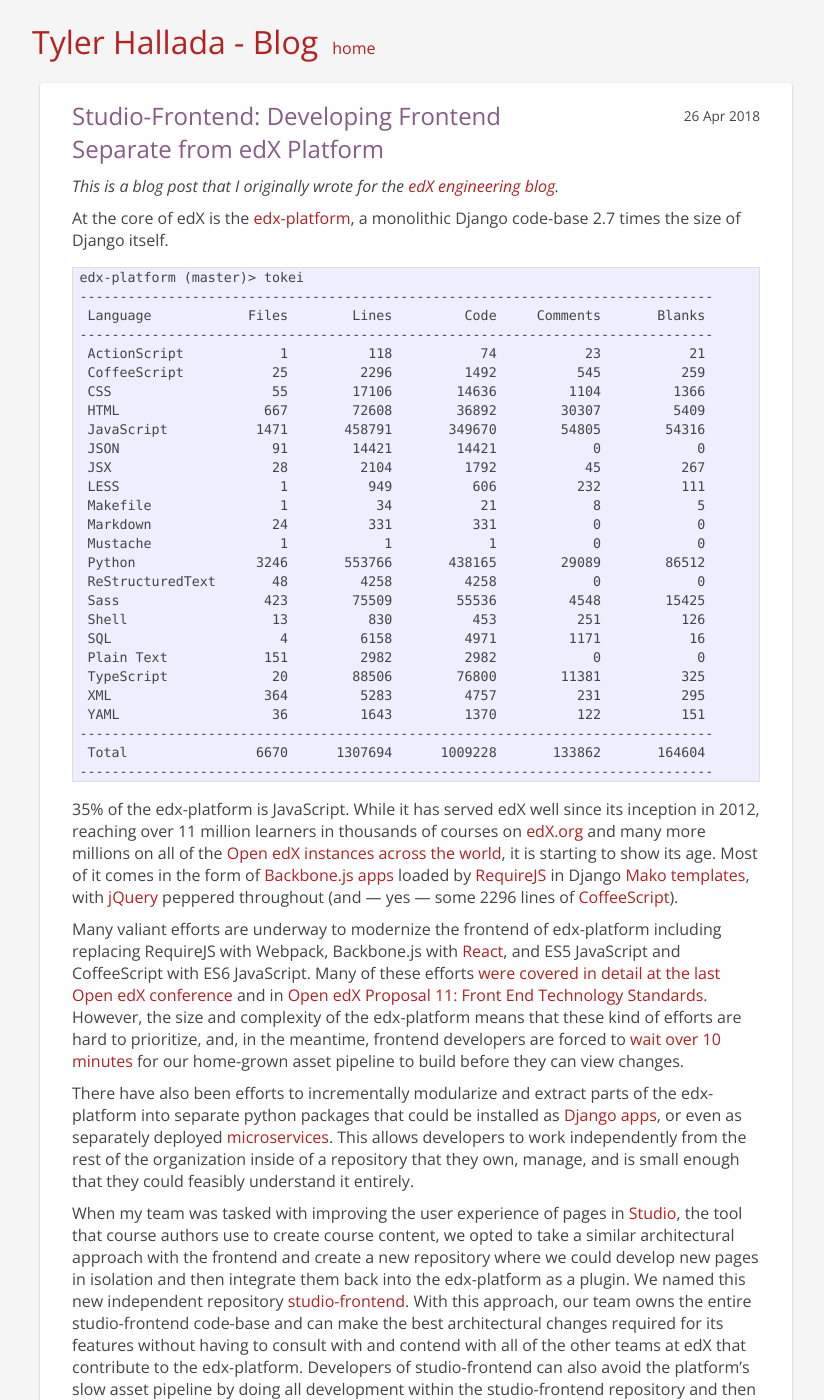
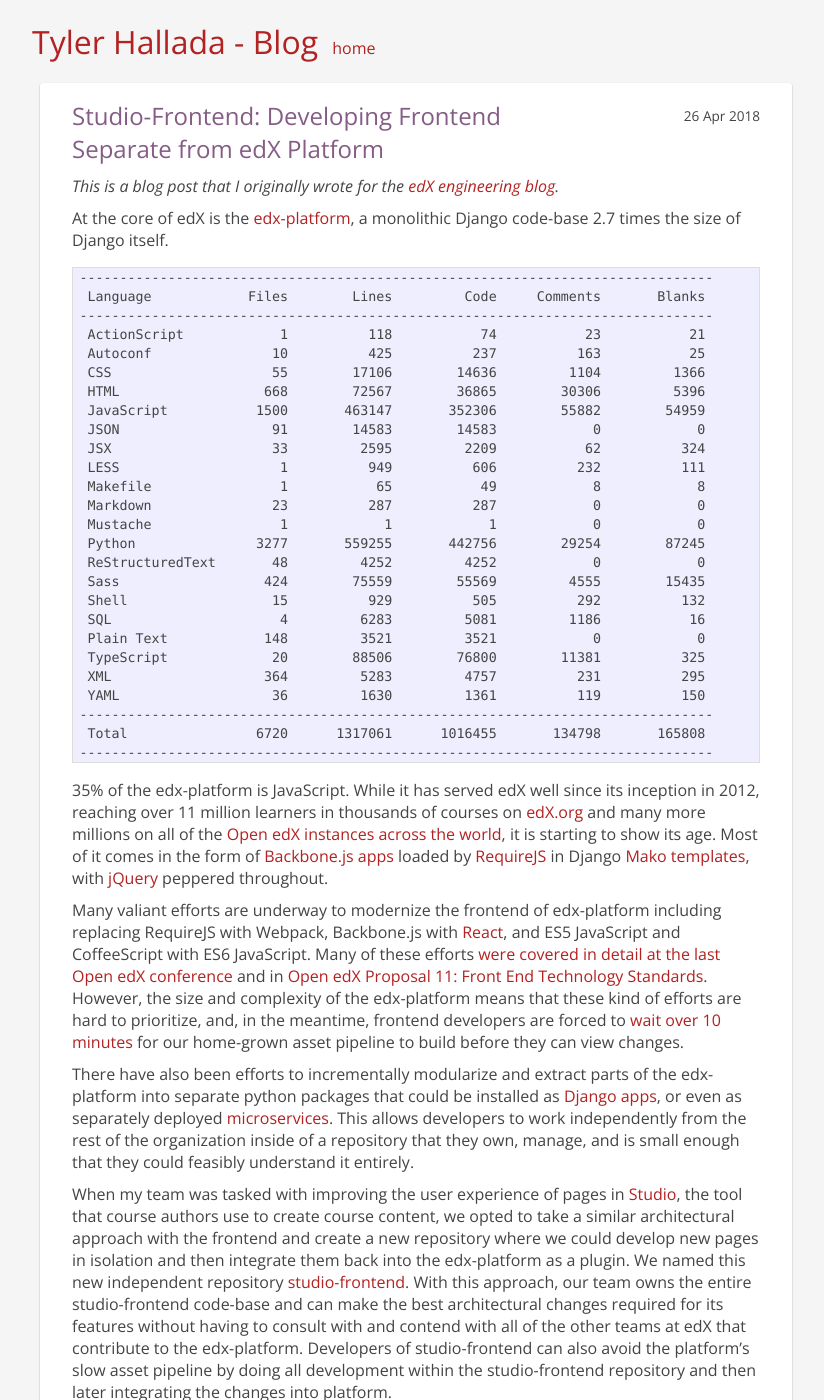
Before and after one commit to thallada/thallada.github.io, a Jekyll site: the page built from _posts/2018-04-26-studio-frontend.md, in a window 1280 px wide and 1400 px high. Shown: the whole window, without its empty margins (224-1048 px from the left). Built offline with Jekyll 4.4.1, drawn with Linux system fonts in a browser that asks for light colours; comment, search, counter and statistics services are not loaded.

Commit message:
Update tokei output for edx-platform
No more CoffeeScript!

````diff
--- a/_posts/2018-04-26-studio-frontend.md
+++ b/_posts/2018-04-26-studio-frontend.md
@@ -11,32 +11,31 @@
 <!--excerpt-->
 
 ```
-edx-platform (master)> tokei
 -------------------------------------------------------------------------------
  Language            Files        Lines         Code     Comments       Blanks
 -------------------------------------------------------------------------------
  ActionScript            1          118           74           23           21
- CoffeeScript           25         2296         1492          545          259
+ Autoconf               10          425          237          163           25
  CSS                    55        17106        14636         1104         1366
- HTML                  667        72608        36892        30307         5409
- JavaScript           1471       458791       349670        54805        54316
- JSON                   91        14421        14421            0            0
- JSX                    28         2104         1792           45          267
+ HTML                  668        72567        36865        30306         5396
+ JavaScript           1500       463147       352306        55882        54959
+ JSON                   91        14583        14583            0            0
+ JSX                    33         2595         2209           62          324
  LESS                    1          949          606          232          111
- Makefile                1           34           21            8            5
- Markdown               24          331          331            0            0
+ Makefile                1           65           49            8            8
+ Markdown               23          287          287            0            0
  Mustache                1            1            1            0            0
- Python               3246       553766       438165        29089        86512
- ReStructuredText       48         4258         4258            0            0
- Sass                  423        75509        55536         4548        15425
- Shell                  13          830          453          251          126
- SQL                     4         6158         4971         1171           16
- Plain Text            151         2982         2982            0            0
+ Python               3277       559255       442756        29254        87245
+ ReStructuredText       48         4252         4252            0            0
+ Sass                  424        75559        55569         4555        15435
+ Shell                  15          929          505          292          132
+ SQL                     4         6283         5081         1186           16
+ Plain Text            148         3521         3521            0            0
  TypeScript             20        88506        76800        11381          325
  XML                   364         5283         4757          231          295
- YAML                   36         1643         1370          122          151
+ YAML                   36         1630         1361          119          150
 -------------------------------------------------------------------------------
- Total                6670      1307694      1009228       133862       164604
+ Total                6720      1317061      1016455       134798       165808
 -------------------------------------------------------------------------------
 ```
 
@@ -48,8 +47,7 @@
 it is starting to show its age. Most of it comes in the form of [Backbone.js
 apps](http://backbonejs.org/) loaded by [RequireJS](http://requirejs.org/) in
 Django [Mako templates](http://www.makotemplates.org/), with
-[jQuery](https://jquery.com/) peppered throughout (and — yes — some 2296 lines
-of [CoffeeScript](http://coffeescript.org/)).
+[jQuery](https://jquery.com/) peppered throughout.
 
 Many valiant efforts are underway to modernize the frontend of edx-platform
 including replacing RequireJS with Webpack, Backbone.js with
````
